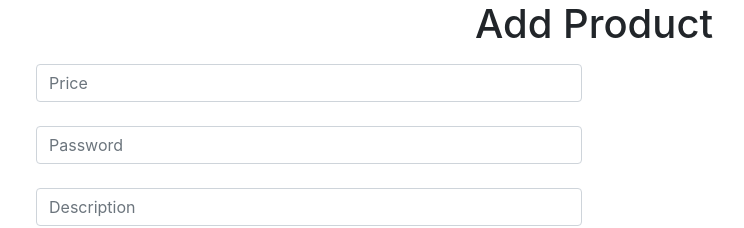
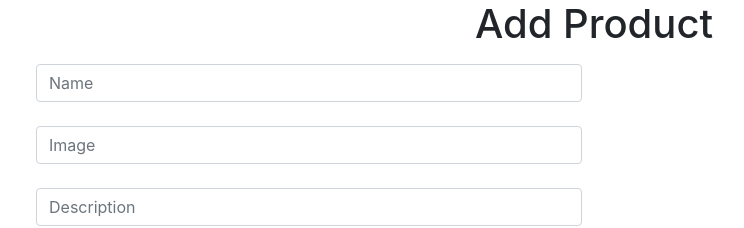
Before and after one commit to rahmatsyifana12/honesty-canteen-sq, a React (Create React App) app in the folder frontend/: page /products/add in a window 1280 px wide. Shown: the top 228 px of the page, without its empty margins (46-790 px from the left). Built offline with nearby package versions, Linux system fonts and the light colour scheme.

Commit message:
Update add product functionality

```diff
--- a/frontend/src/components/Product/AddProductForm.jsx
+++ b/frontend/src/components/Product/AddProductForm.jsx
@@ -11,14 +11,20 @@ function AddProductForm() {
     const navigate = useNavigate();
 
     const add = async () => {
+        const accessToken = localStorage.getItem('accessToken');
         try {
-            const response = await axios.post('http://localhost:5000/api/v1/auth/register', {
+            const response = await axios.post('http://localhost:5000/api/v1/products', {
                 name,
                 image,
                 description,
                 price
+            }, {
+                headers: {
+                    Authorization: `Bearer ${accessToken}`
+                }
             });
-            navigate('/');
+
+            navigate('/products');
         } catch(error) {
             if (error.response) {
                 console.log(error.response.data);
@@ -36,16 +42,17 @@ function AddProductForm() {
                         type="text"
                         className="form-control mb-4"
                         name="name"
-                        placeholder="Price"
+                        placeholder="Name"
                         autoFocus
                     />
                     <input
-                        onChange={(e) => setImage(e.target.value)}
-                        id="password"
-                        type="password"
+                        // onChange={(e) => setImage(e.target.value)}
+                        onChange={(e) => setImage('img_url')}
+                        id="image"
+                        type="text"
                         className="form-control mb-4"
-                        name="password"
-                        placeholder="Password"
+                        name="image"
+                        placeholder="Image"
                         autoFocus
                     />
                     <input
```
